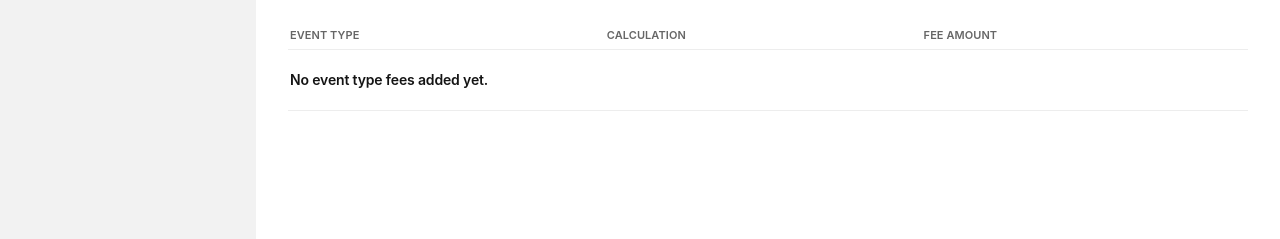
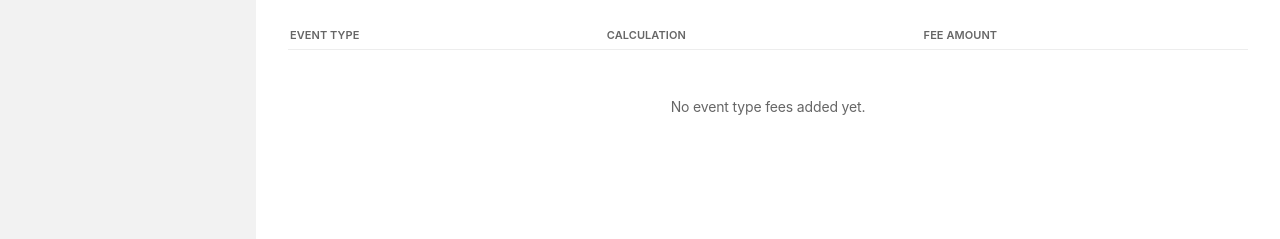
Before and after one commit to embfire/catering_fees, a plain HTML site: page index.html in a window 1280 px wide. Shown: the part 561-800 px from the top of the page. Drawn offline with nearby package versions, Linux system fonts and the light colour scheme.

Commit message:
Add empty state message and styles for event type fees table

```diff
--- a/index.html
+++ b/index.html
@@ -183,6 +183,7 @@
                     </thead>
                     <tbody id="event-type-table-body"></tbody>
                 </table>
+                <p class="table-empty" id="event-type-empty" hidden>No event type fees added yet.</p>
             </div>
         </section>
 
--- a/styles.css
+++ b/styles.css
@@ -577,6 +577,7 @@ input[type="number"] {
 .table-container {
     width: 100%;
     overflow-x: auto;
+    position: relative;
 }
 
 .guest-count-advanced .page-header {
@@ -696,6 +697,28 @@ input[type="number"] {
 .empty-cell {
     text-align: center;
     color: var(--grayscale-60);
+}
+
+.table-empty {
+    position: absolute;
+    left: 0;
+    right: 0;
+    top: 32px;
+    bottom: 0;
+    display: flex;
+    align-items: center;
+    justify-content: center;
+    text-align: center;
+    font-size: 14px;
+    font-weight: 400;
+    line-height: 22px;
+    letter-spacing: -0.154px;
+    color: var(--grayscale-60);
+    pointer-events: none;
+}
+
+.table-container.is-empty {
+    min-height: 140px;
 }
 
 .cell-action {
--- a/taxes-script.js
+++ b/taxes-script.js
@@ -103,6 +103,8 @@ document.addEventListener('DOMContentLoaded', function() {
     }
 
     const tableBody = document.getElementById('event-type-table-body');
+    const emptyState = document.getElementById('event-type-empty');
+    const tableContainer = tableBody ? tableBody.closest('.table-container') : null;
     const addFeeButton = document.querySelector('.section-header .btn-primary');
 
     const formatCurrency = (cents) => `$${(cents / 100).toFixed(2)}`;
@@ -139,16 +141,18 @@ document.addEventListener('DOMContentLoaded', function() {
     const renderTable = () => {
         const rules = FeesStore.getEventTypeRules();
         tableBody.innerHTML = '';
+        const isEmpty = rules.length === 0;
 
-        if (!rules.length) {
-            const emptyRow = document.createElement('tr');
-            emptyRow.innerHTML = `
-                <td class="cell-bold" colspan="4">No event type fees added yet.</td>
-            `;
-            tableBody.appendChild(emptyRow);
+        if (emptyState) {
+            emptyState.hidden = !isEmpty;
+        }
+        if (tableContainer) {
+            tableContainer.classList.toggle('is-empty', isEmpty);
+        }
+
+        if (isEmpty) {
             return;
         }
-
         rules.forEach(rule => {
             const row = document.createElement('tr');
             row.dataset.id = rule.id;
--- a/taxes-styles.css
+++ b/taxes-styles.css
@@ -14,6 +14,7 @@
     --grayscale-05: #f2f2f2;
     --grayscale-white: #ffffff;
     --grayscale-transparent-3: rgba(20, 20, 20, 0.03);
+    --grayscale-transparent-5: rgba(20, 20, 20, 0.05);
     --grayscale-transparent-7: rgba(0, 0, 0, 0.07);
     --grayscale-transparent-10: rgba(0, 0, 0, 0.1);
 
@@ -456,7 +457,7 @@ body {
 }
 
 .btn-text:hover {
-    background-color: var(--primary-07);
+    background-color: var(--grayscale-transparent-5);
 }
 
 .btn-primary {
@@ -545,6 +546,33 @@ body {
 .table-container {
     width: 100%;
     overflow-x: auto;
+    position: relative;
+}
+
+.table-container.is-empty {
+    min-height: 140px;
+}
+
+.table-empty {
+    position: absolute;
+    left: 0;
+    right: 0;
+    top: 32px;
+    bottom: 0;
+    display: flex;
+    align-items: center;
+    justify-content: center;
+    text-align: center;
+    font-size: 14px;
+    font-weight: 400;
+    line-height: 22px;
+    letter-spacing: -0.154px;
+    color: var(--grayscale-60);
+    pointer-events: none;
+}
+
+.table-empty[hidden] {
+    display: none;
 }
 
 .fees-table {
```
